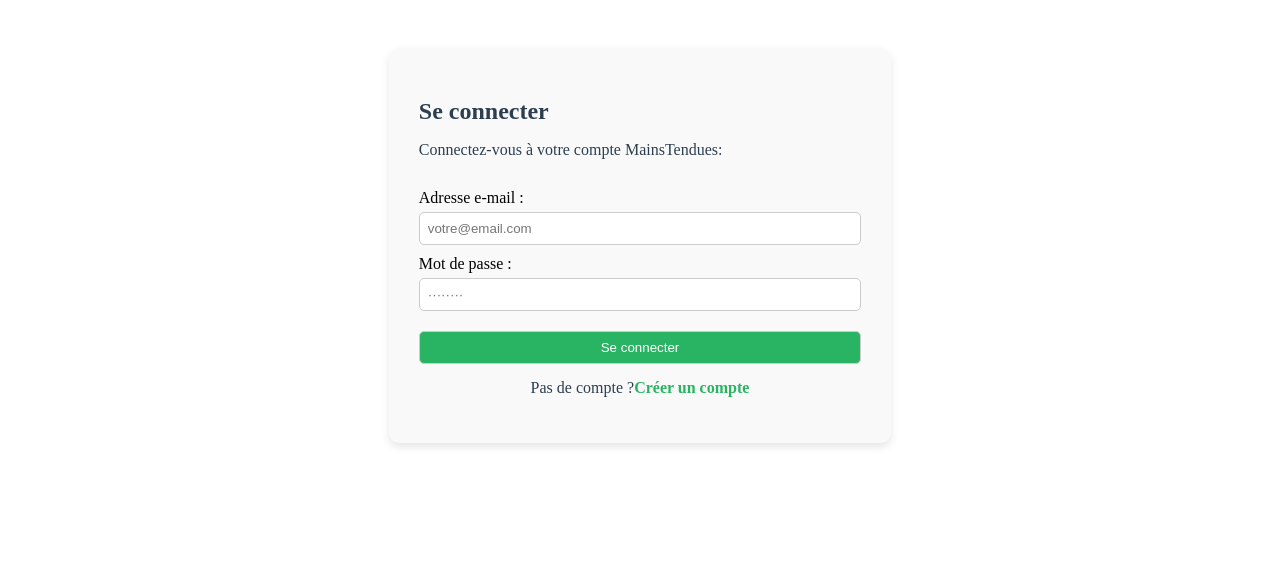
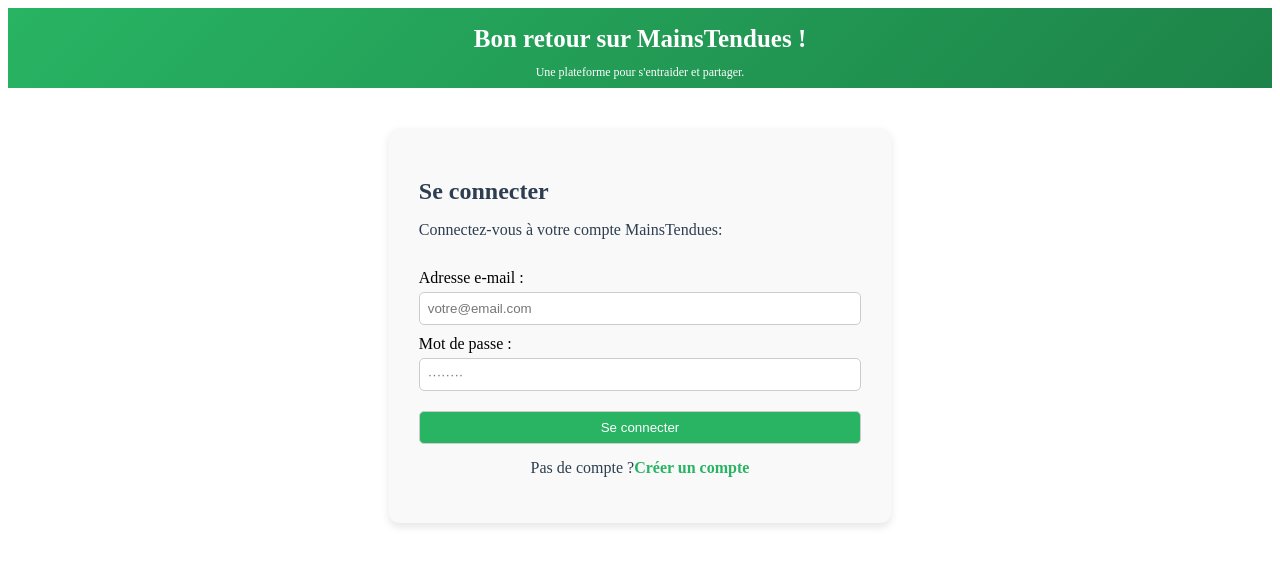
Before and after one commit to nocito-streaming/SAE-MainsTendues, a PHP site: template src/pages/login.php in a window 1280 px wide. Shown: the top 566 px of the page. Run offline with PHP 8.4, Linux system fonts and the light colour scheme; the template is opened without the code that fills it, so the values that code supplies are empty.

Commit message:
PSUH FOR MIROSLAVE

```diff
--- a/assets/css/signUp.css
+++ b/assets/css/signUp.css
@@ -1,6 +1,28 @@
-main {
+.hero {
+    width: 100%;
+    height: 80px;
+    background: linear-gradient(135deg, #28B463, #1D8348);
     display: flex;
     justify-content: center;
+    align-items: center;
+    color: white;
+    text-align: center;
+}
+
+.hero-content h1 {
+    font-size: 25px;
+    margin-bottom: 10px;
+}
+
+.hero-content p {
+    font-size: 12px;
+}
+
+main {
+    flex: 1; /* Permet au main de prendre toute la hauteur disponible entre le header et le footer */
+    display: flex;
+    justify-content: center; /* Centre les éléments HORIZONTALEMENT */
+    align-items: center;     /* <-- LA LIGNE MAGIQUE POUR CENTRER VERTICALEMENT */
     background-color: #ffffff;
     padding: 40px 0;
 }
--- a/assets/css/style.css
+++ b/assets/css/style.css
@@ -10,8 +10,9 @@ html {
 }
 
 body {
+    height: 80vh;
     font-family: 'Segoe UI', sans-serif;
-    background-color: #f4f6f8;
+    background-color: #ffffff;
     color: #2c3e50;
     display: flex;
     flex-direction: column;
--- a/index.php
+++ b/index.php
@@ -33,8 +33,3 @@ if (file_exists($filepath)) {
     // Si la page n'existe pas, on affiche la home
     include $dirPages . 'home.php';
 }
-
-// Le Footer (Scripts, Mentions, etc.)
-if (file_exists('src/commons/footer.php')) {
-    include 'src/commons/footer.php';
-}
--- a/src/commons/footer.css
+++ b/src/commons/footer.css
@@ -4,6 +4,7 @@
     color: #f4f6f8;
     padding-top: 40px;
     font-family: 'Segoe UI', sans-serif;
+    margin-top: auto;
 }
 
 .footer-container {
--- a/src/pages/login.php
+++ b/src/pages/login.php
@@ -7,6 +7,12 @@
         <link href="./assets/css/signUp.css" rel="stylesheet" type="text/css"/>
     </head>
     <body>
+    <section class="hero">
+        <div class="hero-content">
+            <h1>Bon retour sur MainsTendues !</h1>
+            <p>Une plateforme pour s'entraider et partager.</p>
+        </div>
+    </section>
         <main>
             <nav class="signup-form">
                 <h2>Se connecter</h2>
```
